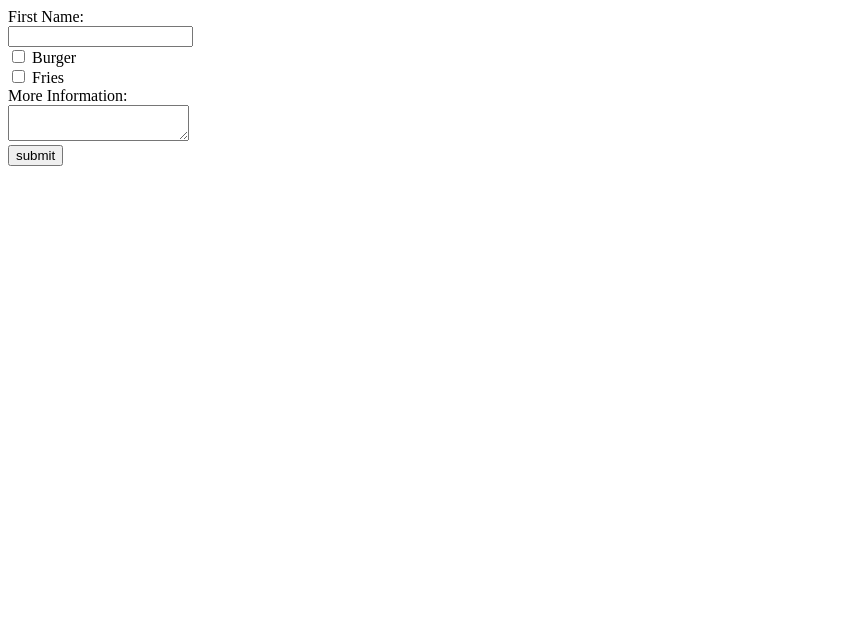
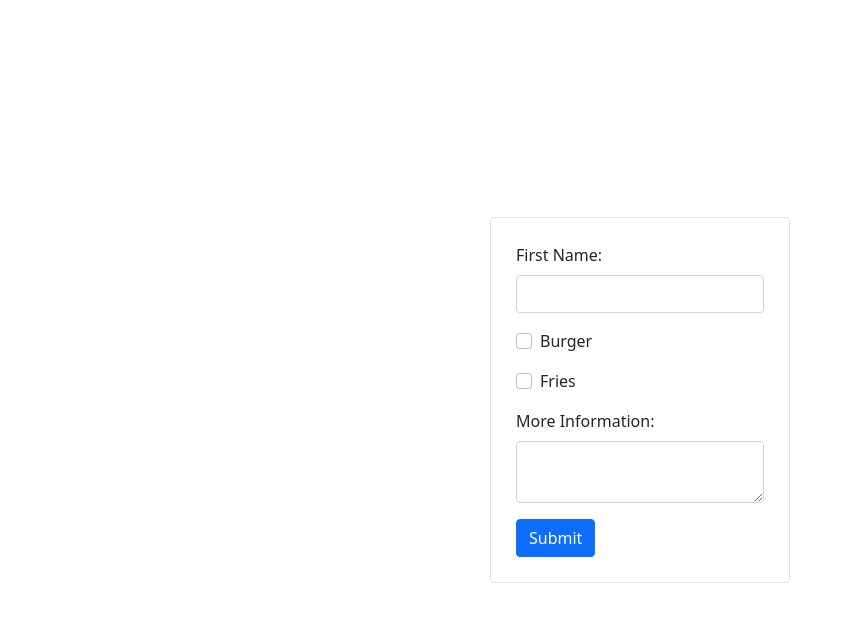
Before and after one commit to MrArcs/sendgrid-netlify-functions, a website: page public/index.html in a window 1280 px wide. Shown: the whole page, without its empty margins (0-845 px from the left). Drawn offline with nearby package versions, Linux system fonts and the light colour scheme.

Commit message:
Add Bootstrap styling

```diff
--- /dev/null
+++ b/public/index.css
@@ -0,0 +1,19 @@
+.form-container {
+    max-width: 300px;
+    width: 100%;
+    margin: auto;
+}
+
+form {
+    width  : 100%;
+    margin : 0 auto;
+    padding: 25px;
+}
+
+.form-center {
+    display        : flex;
+    flex-direction : column;
+    justify-content: center;
+    width          : 100%;
+    height         : 100vh;
+}
--- a/public/index.html
+++ b/public/index.html
@@ -1,23 +1,43 @@
 <!DOCTYPE html>
 <html lang="en">
+
 <head>
     <meta charset="UTF-8">
     <meta name="viewport" content="width=device-width, initial-scale=1.0">
     <title>SendGrid Netlify Form</title>
+    <link rel="stylesheet" href="./index.css">
+    <link href="https://cdn.jsdelivr.net/npm/bootstrap@5.0.0-beta1/dist/css/bootstrap.min.css" rel="stylesheet"
+        integrity="sha384-giJF6kkoqNQ00vy+HMDP7azOuL0xtbfIcaT9wjKHr8RbDVddVHyTfAAsrekwKmP1" crossorigin="anonymous">
 </head>
+
 <body>
-    <form id="form">
-        <label for="name">First Name:</label><br>
-        <input type="text" id="name" name="name"><br>
-        <input type="checkbox" id="burger" name="burger">
-        <label for="burger">Burger</label><br>
-        <input type="checkbox" id="fries" name="fries">
-        <label for="fries">Fries</label><br>
-        <label for="info">More Information:</label><br>
-        <textarea id="info" name="info"></textarea><br>
-        <input type="submit" value="submit">
-    </form>
+    <div class="form-center">
+        <div class="form-container border rounded">
+            <form id="form">
+                <div class="mb-3">
+                    <label class="form-label" for="name">First Name:</label>
+                    <input required class="form-control" type="text" id="name" name="name">
+                </div>
+                <div class="mb-3 form-check">
+                    <input class="form-check-input" type="checkbox" id="burger" name="burger">
+                    <label class="form-check-label" class="form-label" for="burger">Burger</label>
+                </div>
+                <div class="mb-3 form-check">
+                    <input class="form-check-input" type="checkbox" id="fries" name="fries">
+                    <label class="form-check-label" class="form-label" for="fries">Fries</label>
+                </div>
+                <div class="mb-3">
+                    <label required class="form-label" for="info">More Information:</label>
+                    <textarea class="form-control" id="info" name="info"></textarea>
+                </div>
+                <button type="submit" class="btn btn-primary">Submit</button>
+            </form>
+        </div>
+    </div>
 
+    <script src="https://cdn.jsdelivr.net/npm/bootstrap@5.0.0-beta1/dist/js/bootstrap.bundle.min.js"
+        integrity="sha384-ygbV9kiqUc6oa4msXn9868pTtWMgiQaeYH7/t7LECLbyPA2x65Kgf80OJFdroafW"
+        crossorigin="anonymous"></script>
     <script src="https://cdnjs.cloudflare.com/ajax/libs/axios/0.18.0/axios.min.js"></script>
 
 
@@ -48,4 +68,5 @@
 
 
 </body>
+
 </html>
```
